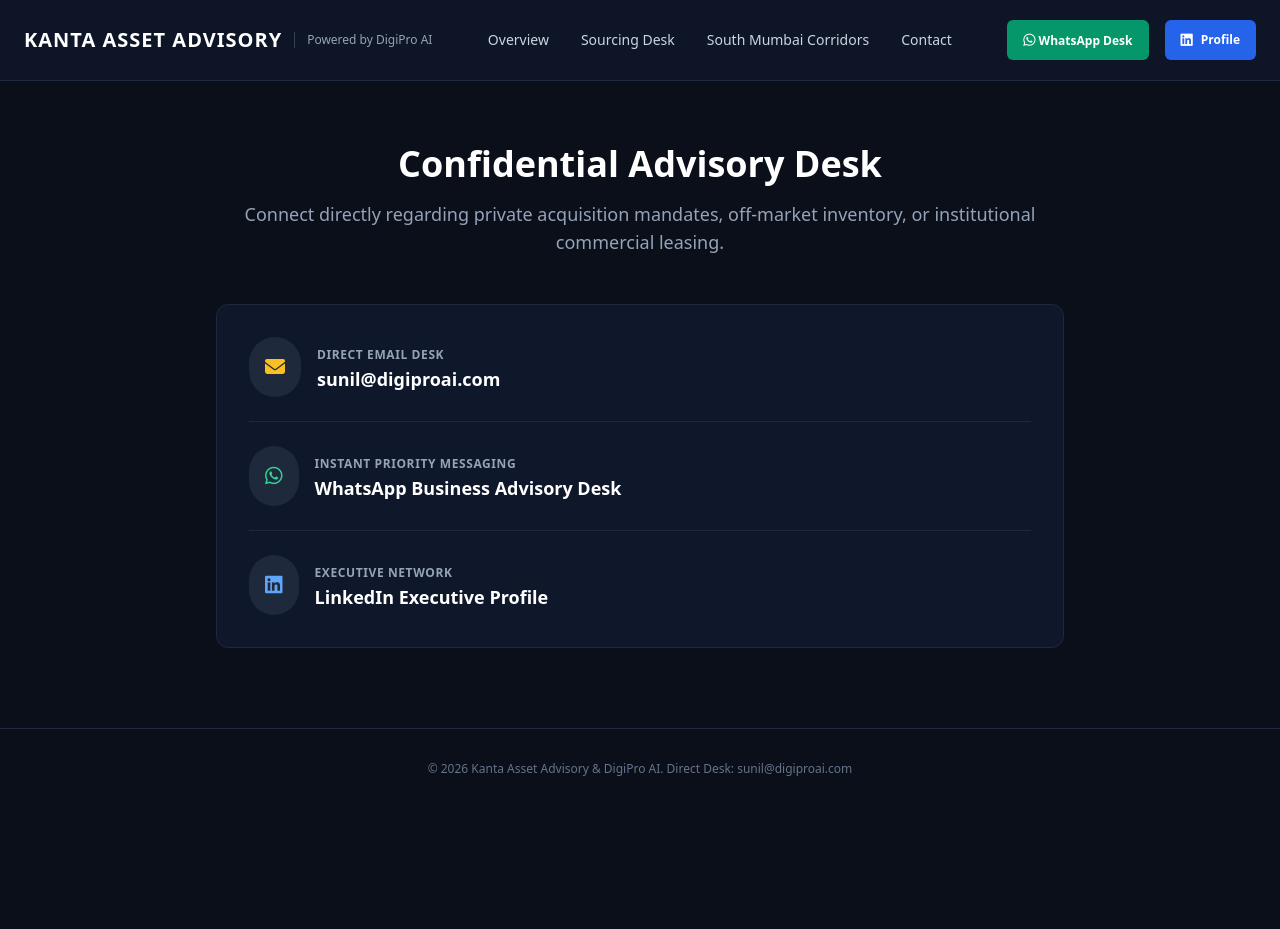
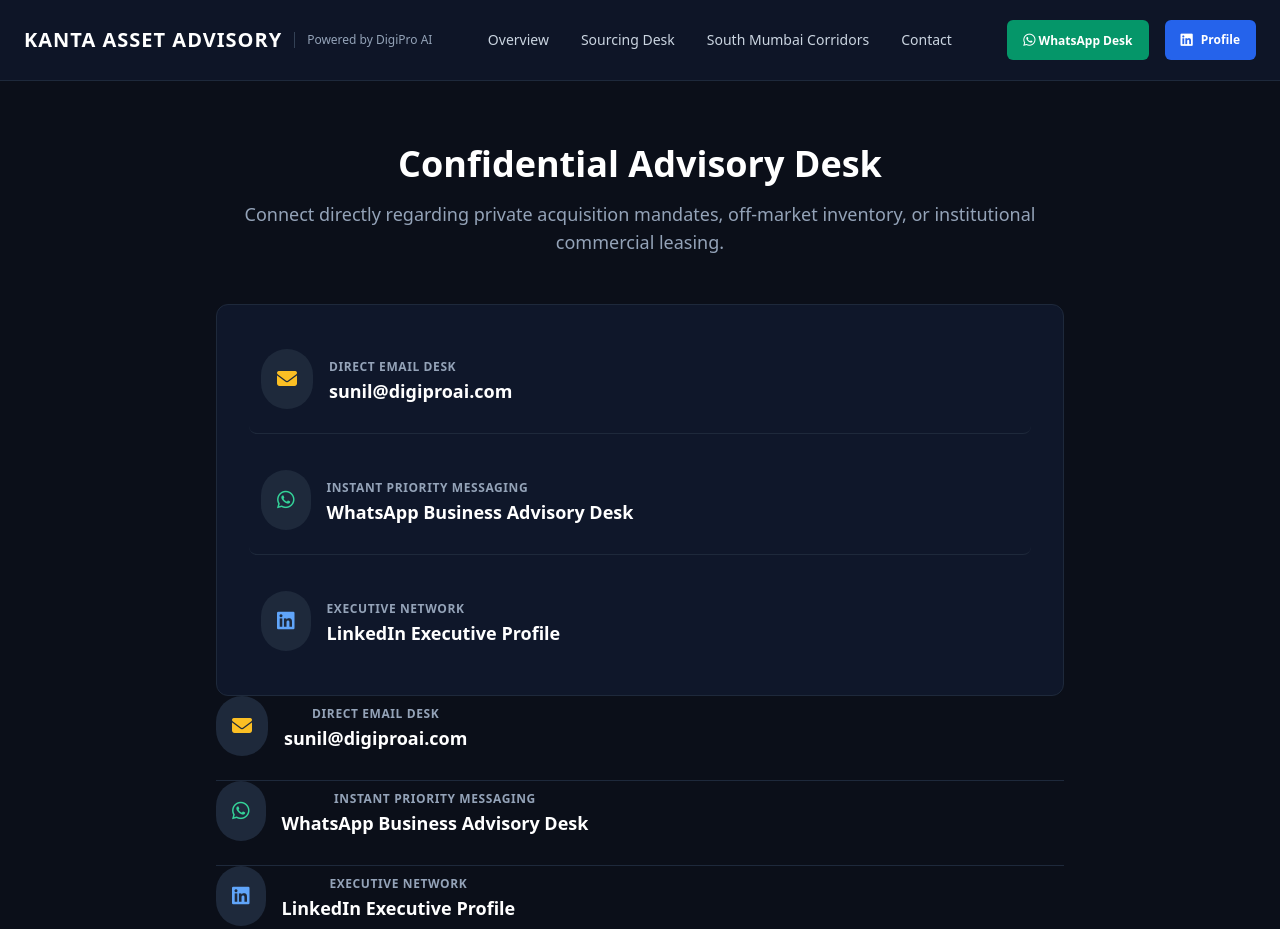
Before and after one commit to digiproinfotech/digiproinfotech.github.io, a plain HTML site: page contact.html in a window 1280 px wide. Shown: the top 929 px of the page. Before the commit the page ends 809 px from the top, so only its background shows below. Drawn offline with nearby package versions, Linux system fonts and the light colour scheme.

Commit message:
Update contact.html

```diff
--- a/contact.html
+++ b/contact.html
@@ -43,6 +43,35 @@
     <p class="text-slate-400 text-lg mb-12">Connect directly regarding private acquisition mandates, off-market inventory, or institutional commercial leasing.</p>
 
     <div class="bg-slate-900 border border-slate-800 p-8 rounded-xl text-left space-y-6">
+
+      <!-- Direct Email Link -->
+      <a href="mailto:sunil@digiproai.com" class="flex items-center space-x-4 border-b border-slate-800 pb-6 hover:bg-slate-800/50 p-3 rounded-lg transition group">
+        <div class="bg-slate-800 p-4 rounded-full text-amber-400 text-xl group-hover:bg-amber-400 group-hover:text-slate-950 transition"><i class="fa-solid fa-envelope"></i></div>
+        <div>
+          <span class="text-xs text-slate-400 uppercase tracking-wider font-semibold">Direct Email Desk</span>
+          <p class="text-lg font-bold text-white group-hover:text-amber-400 transition">sunil@digiproai.com</p>
+        </div>
+      </a>
+
+      <!-- WhatsApp Direct Link -->
+      <a href="https://wa.me/919820000000?text=Direct%20Mandate%20Inquiry" target="_blank" class="flex items-center space-x-4 border-b border-slate-800 pb-6 hover:bg-slate-800/50 p-3 rounded-lg transition group">
+        <div class="bg-slate-800 p-4 rounded-full text-emerald-400 text-xl group-hover:bg-emerald-500 group-hover:text-white transition"><i class="fa-brands fa-whatsapp"></i></div>
+        <div>
+          <span class="text-xs text-slate-400 uppercase tracking-wider font-semibold">Instant Priority Messaging</span>
+          <p class="text-lg font-bold text-white group-hover:text-emerald-400 transition">WhatsApp Business Advisory Desk</p>
+        </div>
+      </a>
+
+      <!-- LinkedIn Executive Profile Link -->
+      <a href="https://www.linkedin.com/in/YOUR_LINKEDIN_USERNAME" target="_blank" class="flex items-center space-x-4 hover:bg-slate-800/50 p-3 rounded-lg transition group">
+        <div class="bg-slate-800 p-4 rounded-full text-blue-400 text-xl group-hover:bg-blue-600 group-hover:text-white transition"><i class="fa-brands fa-linkedin"></i></div>
+        <div>
+          <span class="text-xs text-slate-400 uppercase tracking-wider font-semibold">Executive Network</span>
+          <p class="text-lg font-bold text-white group-hover:text-blue-400 transition">LinkedIn Executive Profile</p>
+        </div>
+      </a>
+
+    </div>
       <div class="flex items-center space-x-4 border-b border-slate-800 pb-6">
         <div class="bg-slate-800 p-4 rounded-full text-amber-400 text-xl"><i class="fa-solid fa-envelope"></i></div>
         <div>
```
